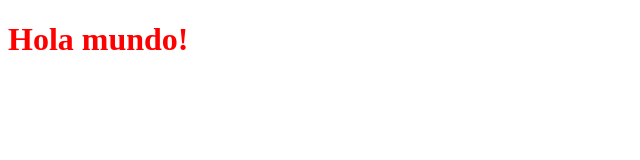
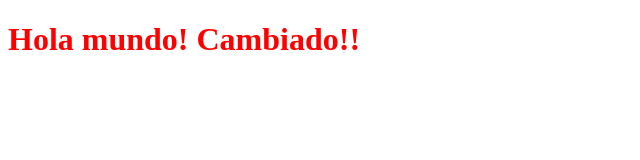
Before and after one commit to Cathadae/bootCampNTTData, a plain HTML site: page index.html in a window 1280 px wide. Shown: the whole page, without its empty margins (0-640 px from the left). Drawn offline with Linux system fonts and the light colour scheme.

Commit message:
Cambio en el HTML

```diff
--- a/index.html
+++ b/index.html
@@ -5,6 +5,6 @@
 	<link rel="stylesheet" type="text/css" href="style.css">
 </head>
 <body>
-	<h1>Hola mundo!</h1>
+	<h1>Hola mundo! Cambiado!!</h1>
 </body>
 </html>
```
